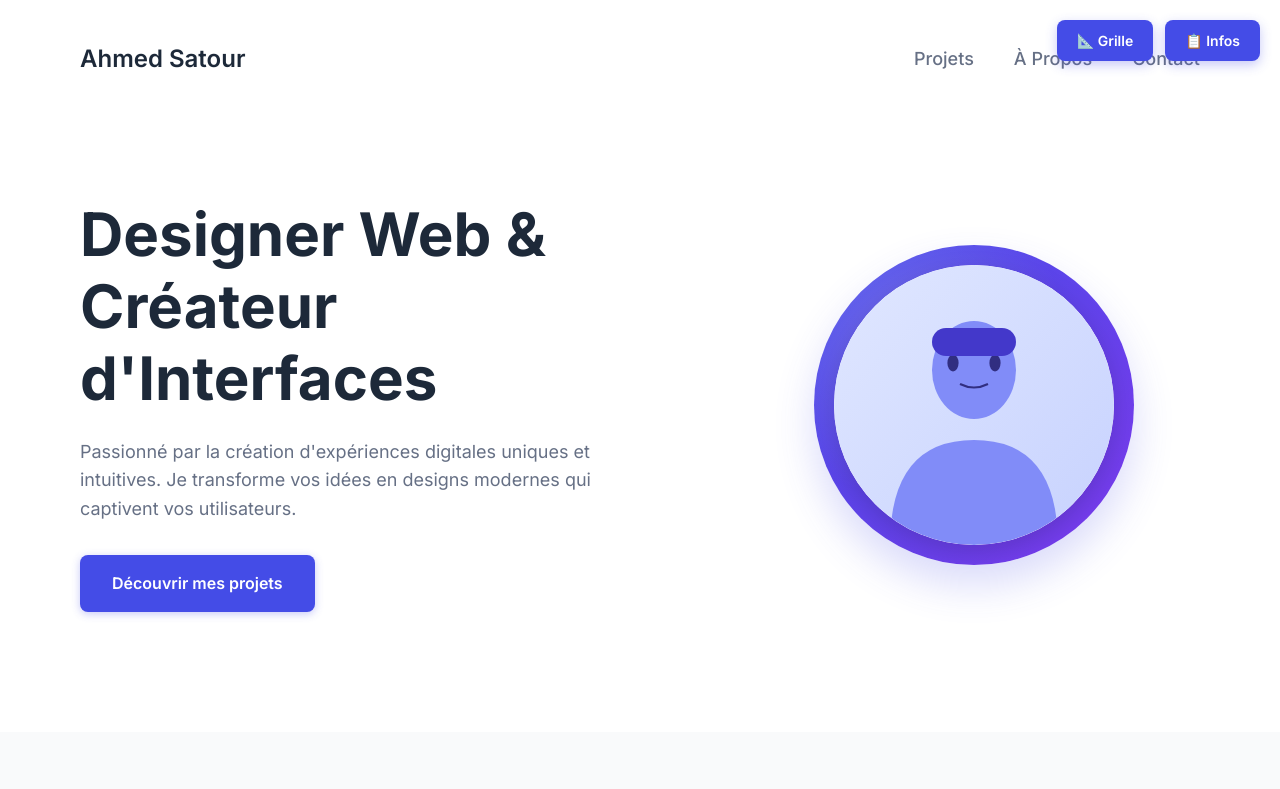
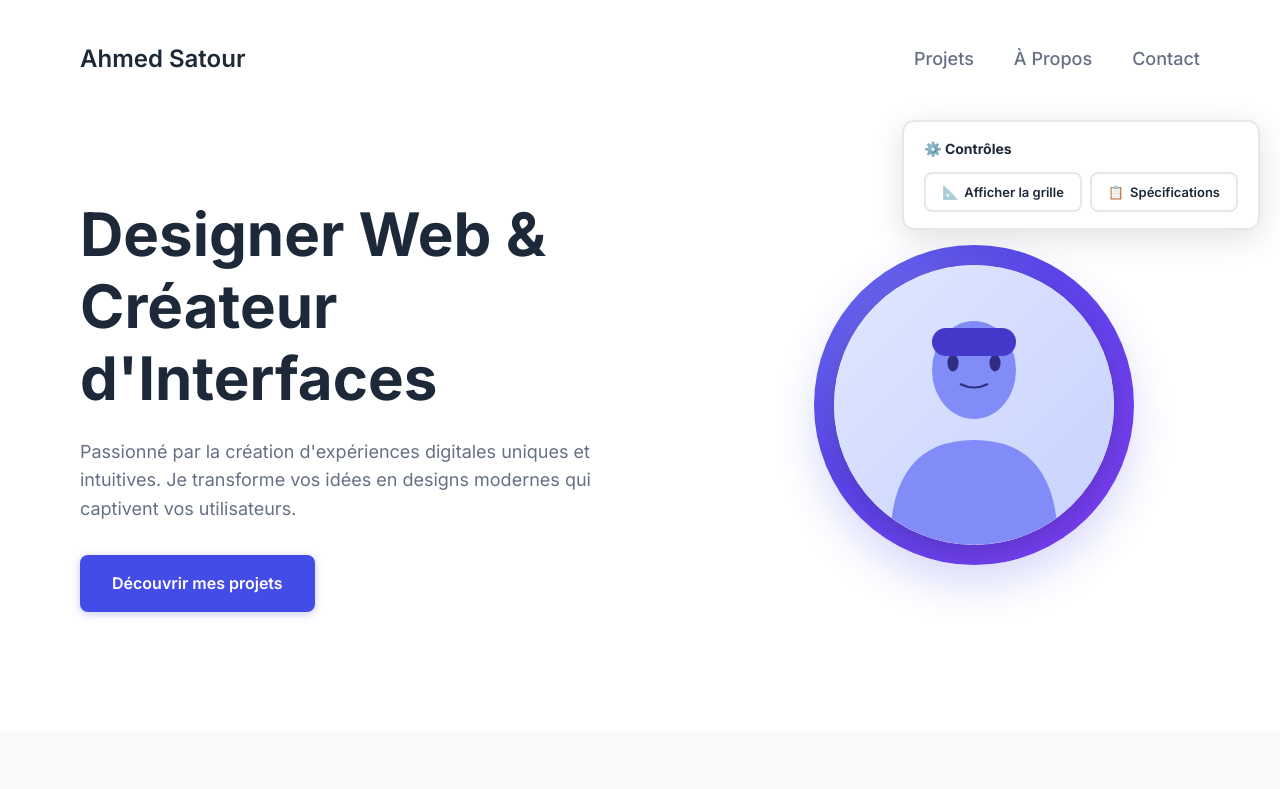
Before and after one commit to abn-isban/TP1-Portfolio, a plain HTML site: page index.html in a window 1280 px wide. Shown: the top 789 px of the page. Drawn offline with Linux system fonts and the light colour scheme.

Commit message:
Add files via upload

```diff
--- a/index.html
+++ b/index.html
@@ -4,8 +4,8 @@
     <meta charset="UTF-8">
     <meta name="viewport" content="width=device-width, initial-scale=1.0">
     <title>Portfolio - Ahmed Satour</title>
-    <link href="https://fonts.googleapis.com/css2?family=Inter:wght@400;500;600;700&display=swap" rel="stylesheet">
     <style>
+        @import url('https://fonts.googleapis.com/css2?family=Inter:wght@400;500;600;700&display=swap');
         * {
             margin: 0;
             padding: 0;
@@ -13,7 +13,7 @@
         }
 
         body {
-            font-family: 'Inter', sans-serif;
+            font-family: 'Inter', -apple-system, BlinkMacSystemFont, 'Segoe UI', Roboto, 'Helvetica Neue', Arial, sans-serif;
             background: #FFFFFF;
             color: #1D2939;
             line-height: 1.6;
@@ -459,50 +459,79 @@
             transform: scale(1.1);
         }
 
-        /* CONTROLS */
+        /* CONTROLS BOX */
         .controls {
             position: fixed;
-            top: 20px;
+            top: 120px;
             right: 20px;
             z-index: 10000;
+            background: rgba(255, 255, 255, 0.98);
+            padding: 16px 20px;
+            border-radius: 12px;
+            box-shadow: 0 8px 32px rgba(0, 0, 0, 0.12);
+            border: 2px solid #E5E7EB;
+        }
+
+        .controls-title {
+            font-size: 14px;
+            font-weight: 700;
+            color: #1D2939;
+            margin-bottom: 12px;
             display: flex;
-            gap: 12px;
+            align-items: center;
+            gap: 8px;
+        }
+
+        .controls-buttons {
+            display: flex;
+            flex-direction: row;
+            gap: 8px;
         }
 
         .control-btn {
-            background: #444CE7;
-            color: white;
-            border: none;
-            padding: 12px 20px;
+            background: #FFFFFF;
+            color: #1D2939;
+            border: 2px solid #E5E7EB;
+            padding: 10px 16px;
             border-radius: 8px;
             cursor: pointer;
             font-family: 'Inter', sans-serif;
             font-weight: 600;
-            font-size: 14px;
-            box-shadow: 0 4px 12px rgba(68, 76, 231, 0.3);
+            font-size: 13px;
             transition: all 0.3s;
+            display: flex;
+            align-items: center;
+            gap: 6px;
+            white-space: nowrap;
         }
 
         .control-btn:hover {
-            background: #3538B8;
+            background: #F9FAFB;
+            border-color: #444CE7;
             transform: translateY(-2px);
         }
 
         .control-btn.active {
-            background: #10B981;
+            background: #444CE7;
+            color: #FFFFFF;
+            border-color: #444CE7;
+        }
+
+        .control-btn.active:hover {
+            background: #3538B8;
         }
 
         /* ANNOTATIONS */
         .annotations {
             position: fixed;
-            top: 80px;
+            top: 280px;
             right: 20px;
             background: rgba(255, 255, 255, 0.98);
             padding: 20px;
-            border-radius: 12px;
-            box-shadow: 0 4px 20px rgba(0, 0, 0, 0.15);
+            border-radius: 16px;
+            box-shadow: 0 8px 32px rgba(0, 0, 0, 0.12);
             max-width: 280px;
-            border: 2px solid #444CE7;
+            border: 2px solid #E5E7EB;
             z-index: 9998;
             display: none;
         }
@@ -560,10 +589,19 @@
         </div>
     </div>
 
-    <!-- CONTROLS -->
+    <!-- CONTROLS BOX -->
     <div class="controls">
-        <button class="control-btn" id="gridToggle" onclick="toggleGrid()">📐 Grille</button>
-        <button class="control-btn" id="annotationToggle" onclick="toggleAnnotations()">📋 Infos</button>
+        <div class="controls-title">⚙️ Contrôles</div>
+        <div class="controls-buttons">
+            <button class="control-btn" id="gridToggle" onclick="toggleGrid()">
+                <span>📐</span>
+                <span>Afficher la grille</span>
+            </button>
+            <button class="control-btn" id="annotationToggle" onclick="toggleAnnotations()">
+                <span>📋</span>
+                <span>Spécifications</span>
+            </button>
+        </div>
     </div>
 
     <!-- ANNOTATIONS PANEL -->
```
